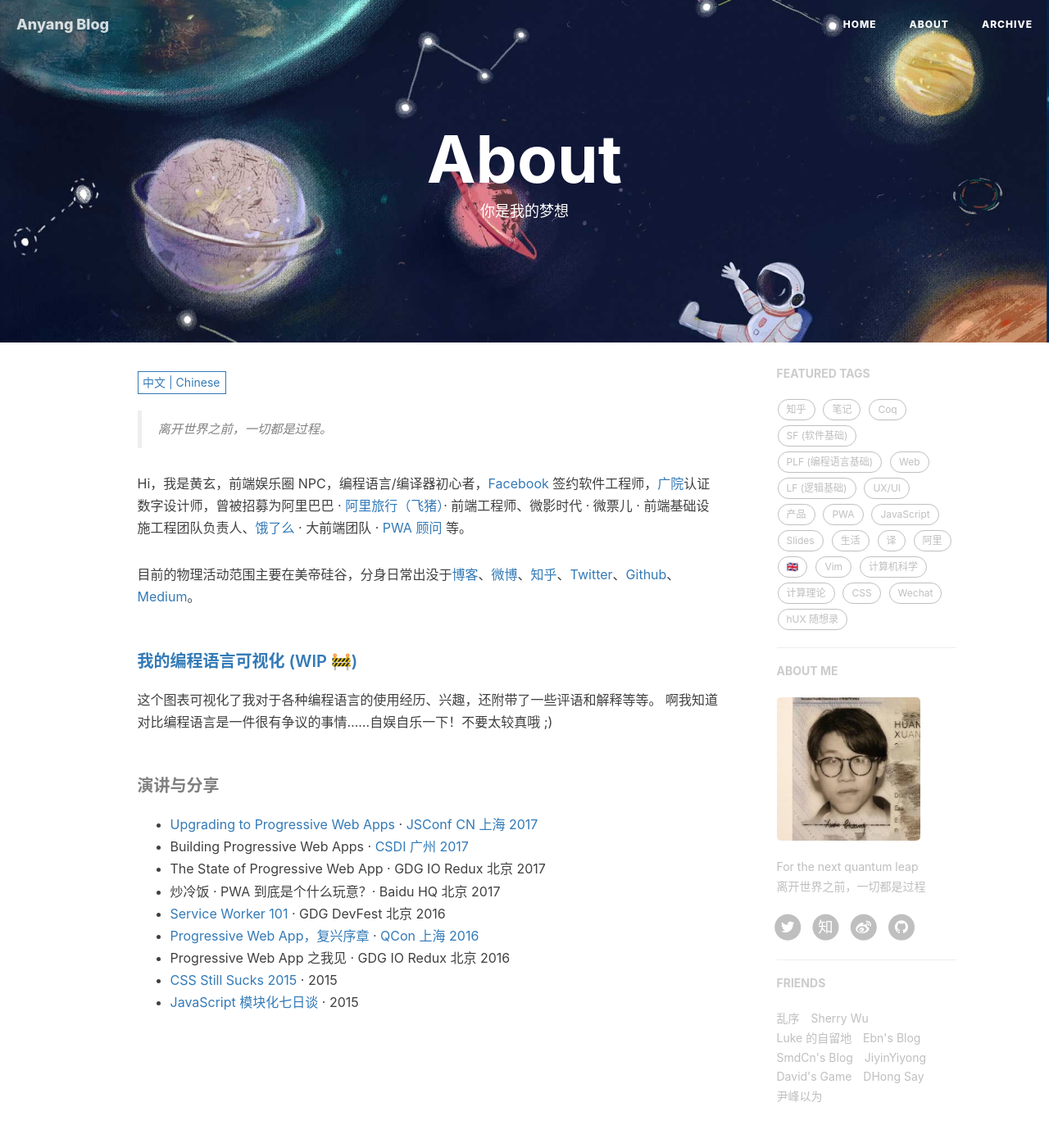
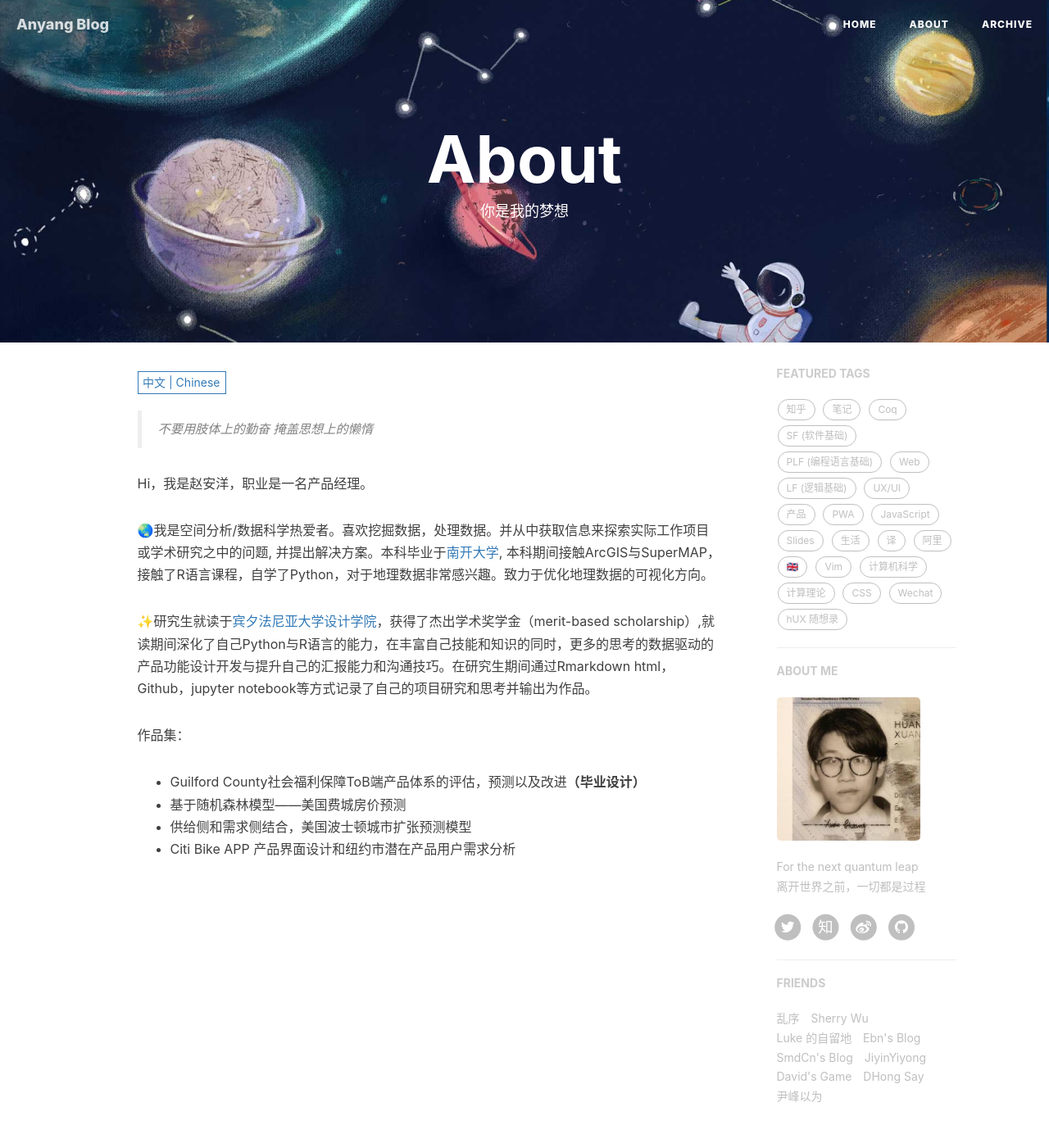
Before and after one commit to zhaoanyang36/blog, a Jekyll site: the page built from about.html, in a window 1280 px wide and 1400 px high. Shown: the top 1384 px of the window at 82% size. Built offline with Jekyll 4.4.1, drawn with Linux system fonts in a browser that asks for light colours; nearby versions of some CDN libraries; comment, search, counter and statistics services are not loaded.

Commit message:
change about

```diff
--- a/_includes/about/en.md
+++ b/_includes/about/en.md
@@ -1,33 +1 @@
-> Your time is limited, so don’t waste it living someone else’s life.
-
-Hi, I am _@huxpro_ (Huang, Xuan), a [Facebook](https://www.facebook.com/) software engineer and a degreed digital designer. My interests range from programming languages in general (type system, type-based formal verification, compilers, runtime systems, garbage collection) to indurstial software engineering (web/mobile app development, user interface and UX, developer infrastructure and DX).
-
-In the past, I worked on [Alitrip (Fliggy)](https://www.alitrip.com/) mobile and web apps under the [Alibaba Group](https://en.wikipedia.org/wiki/Alibaba_Group), found and lead front-end infrastructure team at a unicorn startup [Beijing Weiying (WePiao)](https://www.crunchbase.com/organization/beijing-weiying-technology), and helped [Ele.me](https://en.wikipedia.org/wiki/Ele.me) to upgrade their mobile web into [the first influential PWA (progressive web app) in China](https://medium.com/elemefe/upgrading-ele-me-to-progressive-web-app-2a446832e509).
-
-I studied BA, Digital Media Art at [Communication University of China](https://en.wikipedia.org/wiki/Communication_University_of_China) and MS, Computer Science with a focus on programming languages at [Rochester Institute of Technology](https://en.wikipedia.org/wiki/Rochester_Institute_of_Technology).
-
-##### [My PL Spectrum (WIP 🚧)](https://huangxuan.me/2020/05/05/pl-chart/)
-
-I made a chart to visualize my experiences and interests on some of the programming languages.   I know, I know this could be very contraversial. But it's a quite self-entertaining side project to do right? So have fun and don't take it too serious!
-
-##### Appearence
-
-- [Upgrading to Progressive Web Apps][9] · [JSConf China Shanghai 2017](http://2017.jsconf.cn/)
-- Building Progressive Web Apps · [CSDI Guangzhou 2017](http://www.csdisummit.com/)
-- The State of Progressive Web App · GDG IO Redux Beijing 2017
-- PWA Rehashing · Baidu HQ Beijing 2017
-- [Service Worker 101][5] · GDG DevFest Beijing 2016
-- [Progressive Web Apps][4] · QCon Shanghai 2016
-- Progressive Web App in my POV · GDG IO Redux Beijing 2016
-- [CSS Still Sucks 2015][2] · 2015
-- [JavaScript Modularization Journey][1] · 2015
-
-[1]: //huangxuan.me/2015/07/09/js-module-7day/
-[2]: //huangxuan.me/2015/12/28/css-sucks-2015/
-[3]: //huangxuan.me/2016/06/05/pwa-in-my-pov/
-[4]: //huangxuan.me/2016/10/20/pwa-qcon2016/
-[5]: //huangxuan.me/2016/11/20/sw-101-gdgdf/
-[6]: https://yanshuo.io/assets/player/?deck=58ac8598b123db0067292f92 "PWA Rehashing"
-[7]: https://yanshuo.io/assets/player/?deck=593ad6fbfe88c2006a0a0d6d "The State of PWA"
-[8]: https://yanshuo.io/assets/player/?deck=594d673d570c357d0698a950 "Building PWA"
-[9]: //huangxuan.me/jsconfcn2017/
+> I hate speaking English. No Introduction
--- a/_includes/about/zh.md
+++ b/_includes/about/zh.md
@@ -1,33 +1,14 @@
-> 离开世界之前，一切都是过程。
+> 不要用肢体上的勤奋
+> 掩盖思想上的懒惰
 
-Hi，我是黄玄，前端娱乐圈 NPC，编程语言/编译器初心者，[Facebook](https://www.facebook.com/) 签约软件工程师，[广院](https://baike.baidu.com/item/%E4%B8%AD%E5%9B%BD%E4%BC%A0%E5%AA%92%E5%A4%A7%E5%AD%A6)认证数字设计师，曾被招募为阿里巴巴 · [阿里旅行（飞猪）](http://alitrip.com)· 前端工程师、微影时代 · 微票儿 · 前端基础设施工程团队负责人、[饿了么](https://ele.me/) · 大前端团队 · [PWA 顾问](https://medium.com/elemefe/upgrading-ele-me-to-progressive-web-app-2a446832e509) 等。
+Hi，我是赵安洋，职业是一名产品经理。
 
-目前的物理活动范围主要在美帝硅谷，分身日常出没于[博客](https://huangxuan.me)、[微博](https://weibo.com/huxpro)、[知乎](https://www.zhihu.com/people/huxpro/pins/posts)、[Twitter](https://twitter.com/Huxpro/)、[Github](https://github.com/huxpro)、[Medium](https://medium.com/@Huxpro)。
+🌏我是空间分析/数据科学热爱者。喜欢挖掘数据，处理数据。并从中获取信息来探索实际工作项目或学术研究之中的问题, 并提出解决方案。本科毕业于[南开大学](https://www.nankai.edu.cn/), 本科期间接触ArcGIS与SuperMAP，接触了R语言课程，自学了Python，对于地理数据非常感兴趣。致力于优化地理数据的可视化方向。
 
+✨研究生就读于[宾夕法尼亚大学设计学院](https://www.design.upenn.edu/)，获得了杰出学术奖学金（merit-based scholarship）,就读期间深化了自己Python与R语言的能力，在丰富自己技能和知识的同时，更多的思考的数据驱动的产品功能设计开发与提升自己的汇报能力和沟通技巧。在研究生期间通过Rmarkdown html，Github，jupyter notebook等方式记录了自己的项目研究和思考并输出为作品。
 
-##### [我的编程语言可视化 (WIP 🚧)](https://huangxuan.me/2020/05/05/pl-chart/)
-
-这个图表可视化了我对于各种编程语言的使用经历、兴趣，还附带了一些评语和解释等等。 啊我知道对比编程语言是一件很有争议的事情……自娱自乐一下！不要太较真哦 ;)
-
-
-##### 演讲与分享
-
-- [Upgrading to Progressive Web Apps][9] · [JSConf CN 上海 2017](http://2017.jsconf.cn/)
-- Building Progressive Web Apps · [CSDI 广州 2017](http://www.csdisummit.com/)
-- The State of Progressive Web App · GDG IO Redux 北京 2017
-- 炒冷饭 · PWA 到底是个什么玩意？· Baidu HQ 北京 2017
-- [Service Worker 101][5] · GDG DevFest 北京 2016
-- [Progressive Web App，复兴序章][4] · [QCon 上海 2016](http://2016.qconshanghai.com/presentation/3111)
-- Progressive Web App 之我见 · GDG IO Redux 北京 2016
-- [CSS Still Sucks 2015][2] · 2015
-- [JavaScript 模块化七日谈][1] · 2015
-
-[1]: //huangxuan.me/2015/07/09/js-module-7day/
-[2]: //huangxuan.me/2015/12/28/css-sucks-2015/
-[3]: //huangxuan.me/2016/06/05/pwa-in-my-pov/
-[4]: //huangxuan.me/2016/10/20/pwa-qcon2016/
-[5]: //huangxuan.me/2016/11/20/sw-101-gdgdf/
-[6]: https://yanshuo.io/assets/player/?deck=58ac8598b123db0067292f92 "PWA Rehashing"
-[7]: https://yanshuo.io/assets/player/?deck=593ad6fbfe88c2006a0a0d6d "The State of PWA"
-[8]: https://yanshuo.io/assets/player/?deck=594d673d570c357d0698a950 "Building PWA"
-[9]: //huangxuan.me/jsconfcn2017/
+作品集：
+ - Guilford County社会福利保障ToB端产品体系的评估，预测以及改进**（毕业设计）**
+ - 基于随机森林模型——美国费城房价预测
+ - 供给侧和需求侧结合，美国波士顿城市扩张预测模型
+ - Citi Bike APP 产品界面设计和纽约市潜在产品用户需求分析
```
